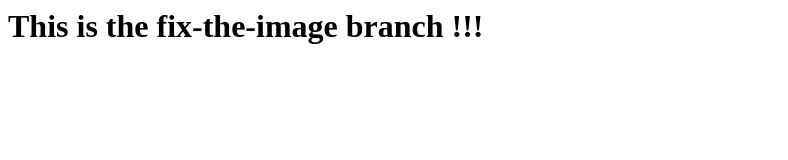
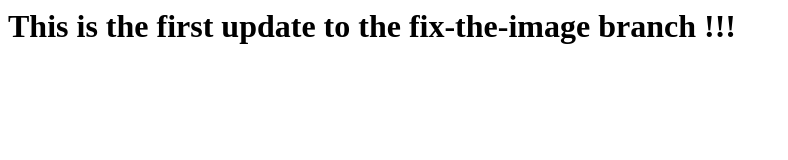
Before and after one commit to Zebrozkii/branch-local-remote, a plain HTML site: page index.html in a window 1280 px wide. Shown: the whole page, without its empty margins (0-788 px from the left). Drawn offline with Linux system fonts and the light colour scheme.

```diff
--- a/index.html
+++ b/index.html
@@ -1 +1 @@
-<h1>This is the fix-the-image branch !!!</h1>
+<h1>This is the first update to the fix-the-image branch !!!</h1>
```
